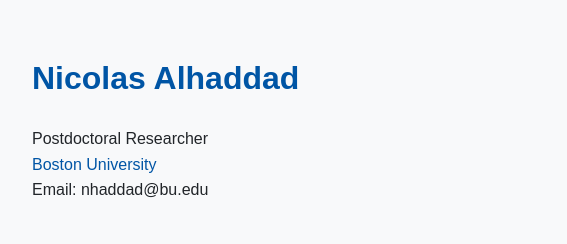
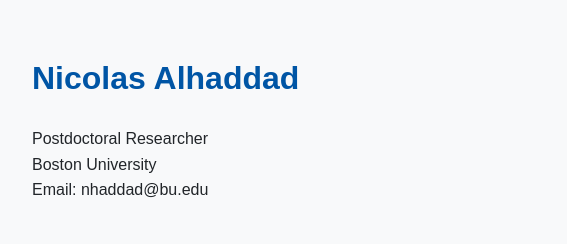
Before and after one commit to nicolas3355/bu-wesbsite-personal, a plain HTML site: page index.html in a window 1280 px wide. Shown: the top 244 px of the page, 208-775 px from the left. Drawn offline with Linux system fonts and the light colour scheme.

Commit message:
removed link to BU website

```diff
--- a/index.html
+++ b/index.html
@@ -82,7 +82,7 @@
     <div class="left-info">
       <h1>Nicolas Alhaddad</h1>
       <p>Postdoctoral Researcher<br>
-      <a href="https://www.bu.edu/">Boston University</a><br>
+      Boston University<br>
       Email: nhaddad@bu.edu</p>
      </div>
       <div class="right-info">
```
